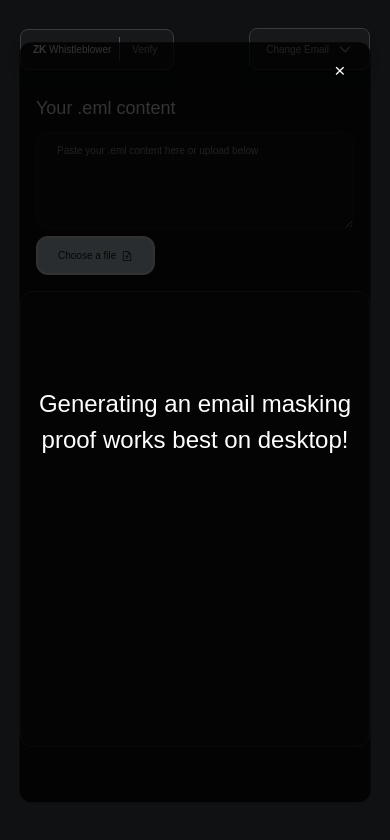
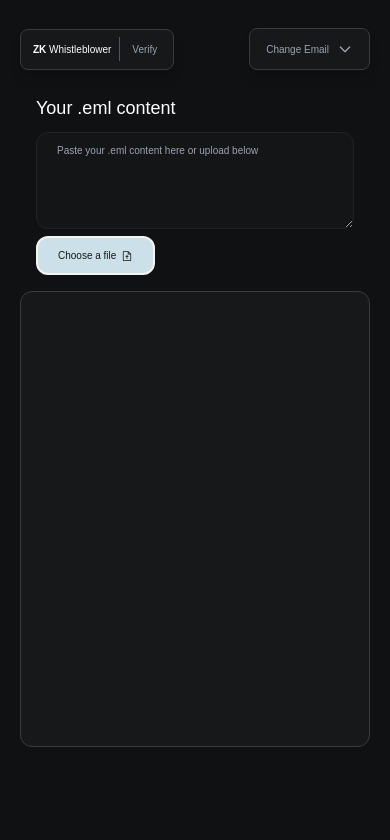
Before and after one commit to Eeshau/email-mask-ui-new, a Next.js app: page /prove in a window 390 px wide. Shown: the top 840 px of the page. Built offline with nearby package versions, Linux system fonts and the light colour scheme; a web font is replaced by a local one.

Commit message:
mobile false by default

```diff
--- a/app/verify/page.tsx
+++ b/app/verify/page.tsx
@@ -148,7 +148,7 @@ export default function Verify() {
               placeholder="Paste your proof here"
               className="textarea-floating px-[20px] py-[10px] mt-[10px] text-[10px] sm:text-[14px]"
             />
-            <button className="buttonLight  " onClick={analyzeProof}>Verify</button>
+            <button className="buttonLight" style={{ alignSelf: "flex-start" }} onClick={analyzeProof}>Verify</button>
           </div>
 
           {/* VERIFIED EMAIL PARTS */}
--- a/components/EmailRenderer.js
+++ b/components/EmailRenderer.js
@@ -16,7 +16,7 @@ const escapeRegExp = (string) => {
 
 const EmailRenderer = () => {
   // for checking if user is on mobile instead of desktop
-  const [isMobile, setIsMobile] = useState(true);
+  const [isMobile, setIsMobile] = useState(false);
     const [showOverlay, setShowOverlay] = useState(true);
 
   // States for actual email content
@@ -377,8 +377,8 @@ const EmailRenderer = () => {
             left: "50%",
             transform: "translate(-50%, -50%)",
             margin: "auto",
-            width: "90%",
-            height: "90%",
+            width: "100%",
+            height: "100%",
             backgroundColor: "rgba(0, 0, 0, 0.8)",
             color: "#fff",
             display: "flex",
```
